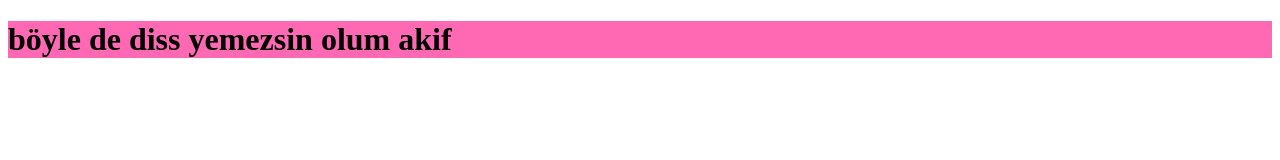
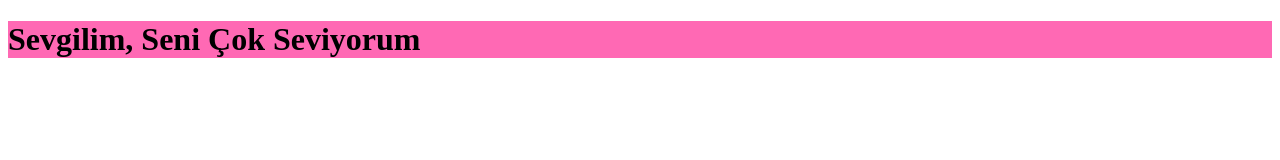
Before and after one commit to canndilaver/canndilaver.github.io, a plain HTML site: page index.html in a window 1280 px wide. Drawn offline with Linux system fonts and the light colour scheme.

Commit message:
Text Değişti

```diff
--- a/index.html
+++ b/index.html
@@ -4,9 +4,9 @@
     <meta charset="UTF-8">
     <meta http-equiv="X-UA-Compatible" content="IE=edge">
     <meta name="viewport" content="width=device-width, initial-scale=1.0">
-    <title>Dissi Yedin Olum Akif</title>
+    <title>Mihri&Can</title>
 </head>
 <body>
-<h1 style="background-color: hotpink;">böyle de diss yemezsin olum akif</h1>
+<h1 style="background-color: hotpink;">Sevgilim, Seni Çok Seviyorum</h1>
 </body>
 </html>
```
